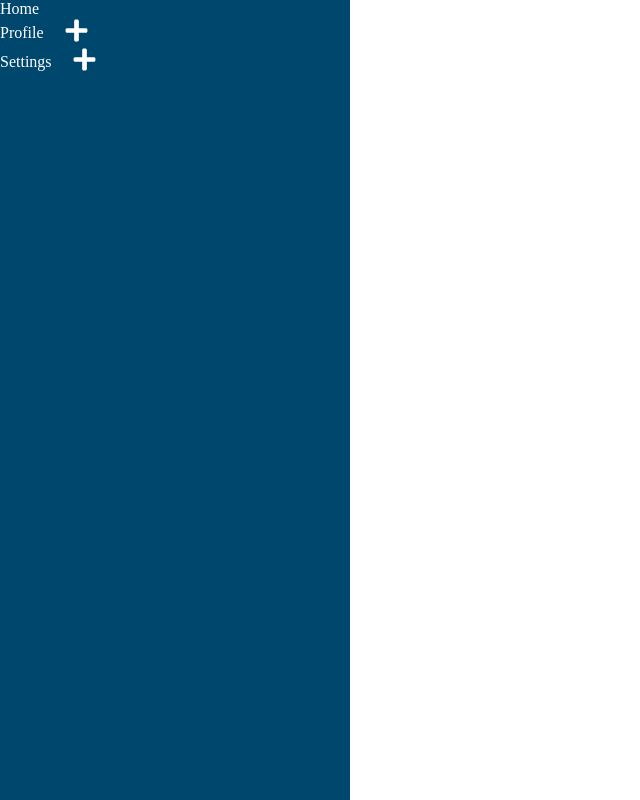
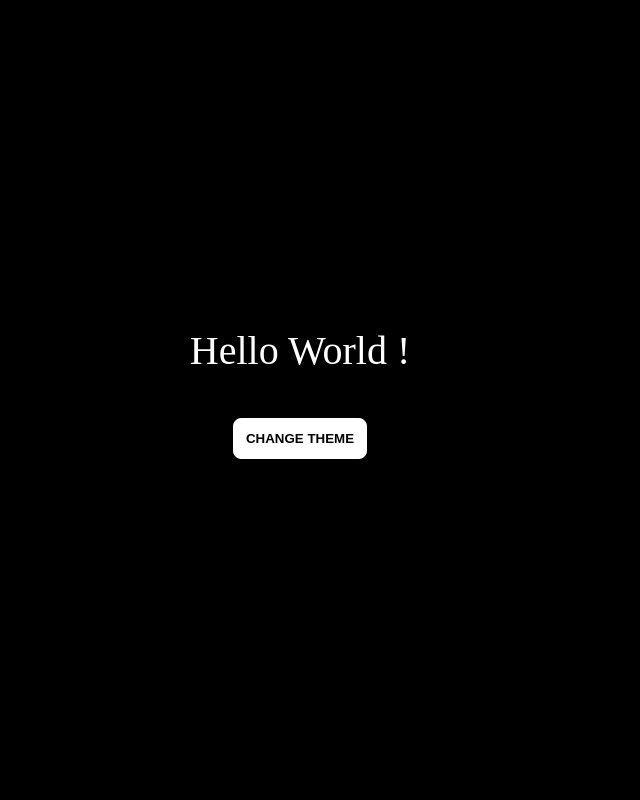
Before and after one commit to RajuRk/projects, a React (Vite) app: page / in a window 1280 px wide. Shown: the whole page, without its empty margins (0-640 px from the left). Built offline with nearby package versions, Linux system fonts and the light colour scheme.

Commit message:
light dark mode

```diff
--- a/package.json
+++ b/package.json
@@ -12,7 +12,8 @@
   "dependencies": {
     "react": "^18.2.0",
     "react-dom": "^18.2.0",
-    "react-icons": "^4.12.0"
+    "react-icons": "^4.12.0",
+    "react-qr-code": "^2.0.12"
   },
   "devDependencies": {
     "@types/react": "^18.2.43",
--- a/src/App.jsx
+++ b/src/App.jsx
@@ -6,6 +6,8 @@ import ImageSlider from './components/image-slider';
 import LoadMore from './components/load-more-button';
 import TreeView from './components/tree-view';
 import menus from './components/tree-view/data.js';
+import Qrcode from './components/qr-code';
+import LightDark from './components/light-dark-mode';
 
 function App() {
 
@@ -20,7 +22,9 @@ function App() {
         limit={"10"}
       /> */}
       {/* <LoadMore/> */}
-      <TreeView menus={menus}/>
+      {/* <TreeView menus={menus}/> */}
+      {/* <Qrcode/> */}
+      <LightDark/>
     </>
   )
 }
--- /dev/null
+++ b/src/components/light-dark-mode/index.jsx
@@ -0,0 +1,23 @@
+import React from 'react'
+import useLocalStorage from './useLocalStorage';
+import "./theme.css";
+
+export default function index() {
+
+  const [theme, setTheme]= useLocalStorage('theme', 'dark');
+
+  const handletoggleTheme = () => {
+    setTheme(theme === "light" ? "dark" : "light");
+  }
+
+  console.log(theme);
+
+  return (
+    <div className='light-dark-mode' data-theme={theme}>
+      <div className='container'>
+        <p>Hello World !</p>
+        <button onClick={handletoggleTheme}>Change Theme</button>
+      </div>
+    </div>
+  )
+}
--- /dev/null
+++ b/src/components/light-dark-mode/theme.css
@@ -0,0 +1,47 @@
+:root {
+    --background: #ffffff;
+    --text-primary: #000;
+    --button-bg: #000;
+    --button-text: #ffffff;
+}
+
+[data-theme="dark"]{
+    --background: #000000;
+    --text-primary: #fff;
+    --button-bg: #fff;
+    --button-text: #000;
+}
+
+.light-dark-mode{
+    background-color: var(--background);
+    height: 100vh;
+    display: flex;
+    flex-direction: column;
+    justify-content: center;
+    font-size: 20px;
+    transition: all 0.5s;
+}
+
+.light-dark-mode .container {
+    display: flex;
+    justify-content: center;
+    align-items: center;
+    flex-direction: column;
+    gap: 30px;
+}
+
+.light-dark-mode .container p {
+    color: var(--text-primary);
+    font-size: 40px;
+    margin: 0px;
+}
+
+.light-dark-mode .container button {
+    background-color: var(--button-bg);
+    border: 1px solid var(--button-bg);
+    color: var(--button-text);
+    padding: 12px;
+    border-radius: 8px;
+    font-weight: 600;
+    cursor: pointer;
+}
--- /dev/null
+++ b/src/components/light-dark-mode/useLocalStorage.jsx
@@ -0,0 +1,22 @@
+import React, { useEffect, useState } from 'react'
+
+export default function useLocalStorage(key, defaultValue) {
+
+  const [value, setValue] = useState(() => {
+    let currentValue;
+
+    try{
+       currentValue = JSON.parse(localStorage.getItem(key) || String(defaultValue));
+    }catch(error){
+        console.log(error);
+        currentValue = defaultValue;
+    }
+    return currentValue;
+  })
+
+  useEffect(() => {
+    localStorage.setItem(key, JSON.stringify(value));
+  }, [key, value]);
+
+  return [value, setValue];
+}
--- /dev/null
+++ b/src/components/qr-code/index.jsx
@@ -0,0 +1,32 @@
+import React, { useState } from 'react'
+import QRcode from 'react-qr-code';
+
+export default function index() {
+
+  const [qrCode, setQrCode] = useState("");
+  const [input, setInput] = useState("");
+
+  const handleGenerateQrCode =() => {
+    setQrCode(input);
+    setInput('')
+  }
+
+  return (
+    <div>
+      <h1>QR Code Generator</h1>
+      <div>
+        <input
+          onChange={(e) => setInput(e.target.value)}
+          type='text'
+          name='qr-code'
+          value={input}
+          placeholder='Enter your value here'
+        />
+        <button disabled={input && input.trim() !== "" ? false : true} onClick={handleGenerateQrCode}>Generate</button>
+      </div>
+      <div>
+        <QRcode id="qr-code-value" value={qrCode} size={400} bgColor='#fff'/>
+      </div>
+    </div>
+  )
+}
```
Also changed, not shown: src/components/qr-code/style.css (added), 1 other file (tests, documents, lock files or other folders).
